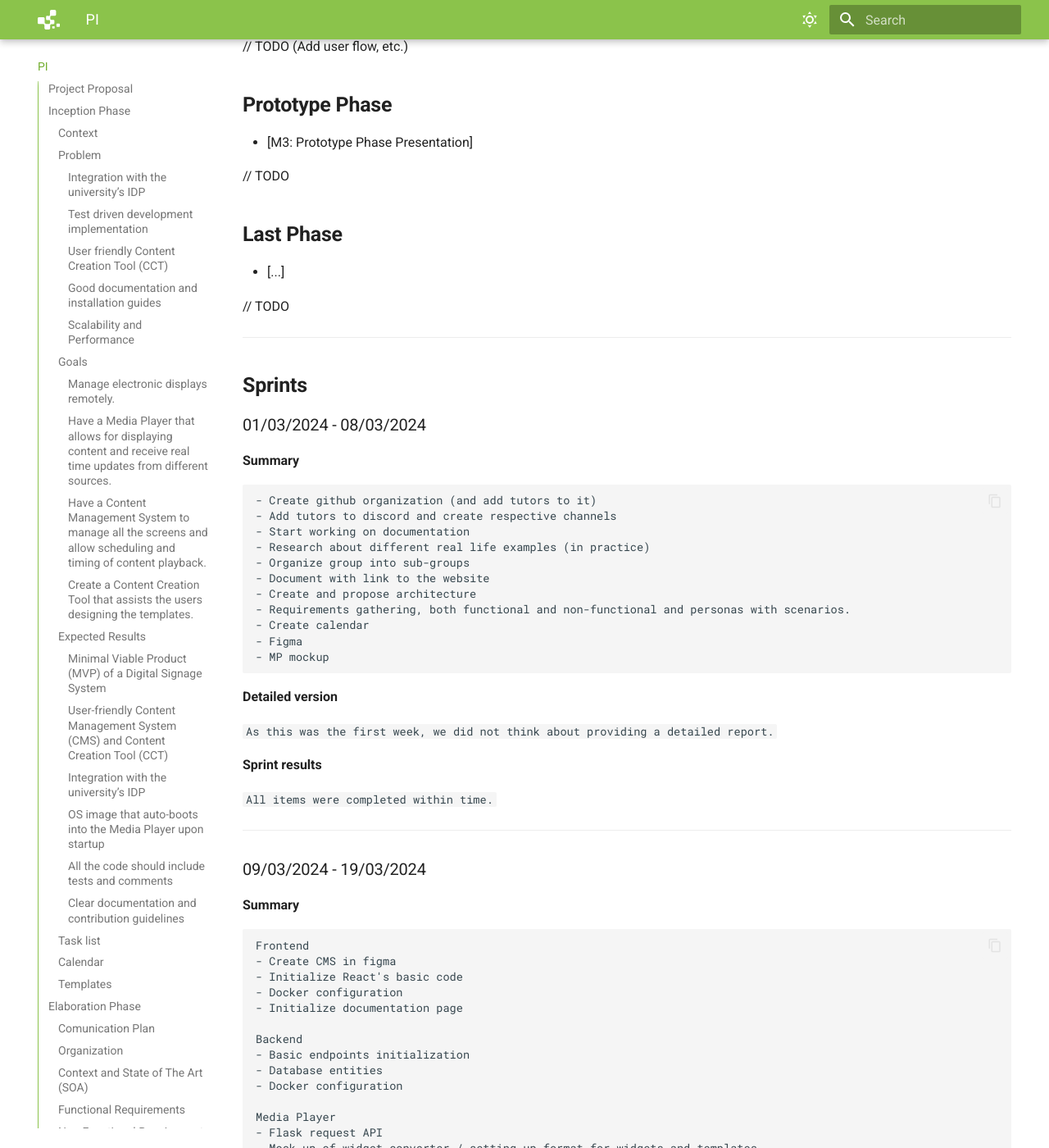
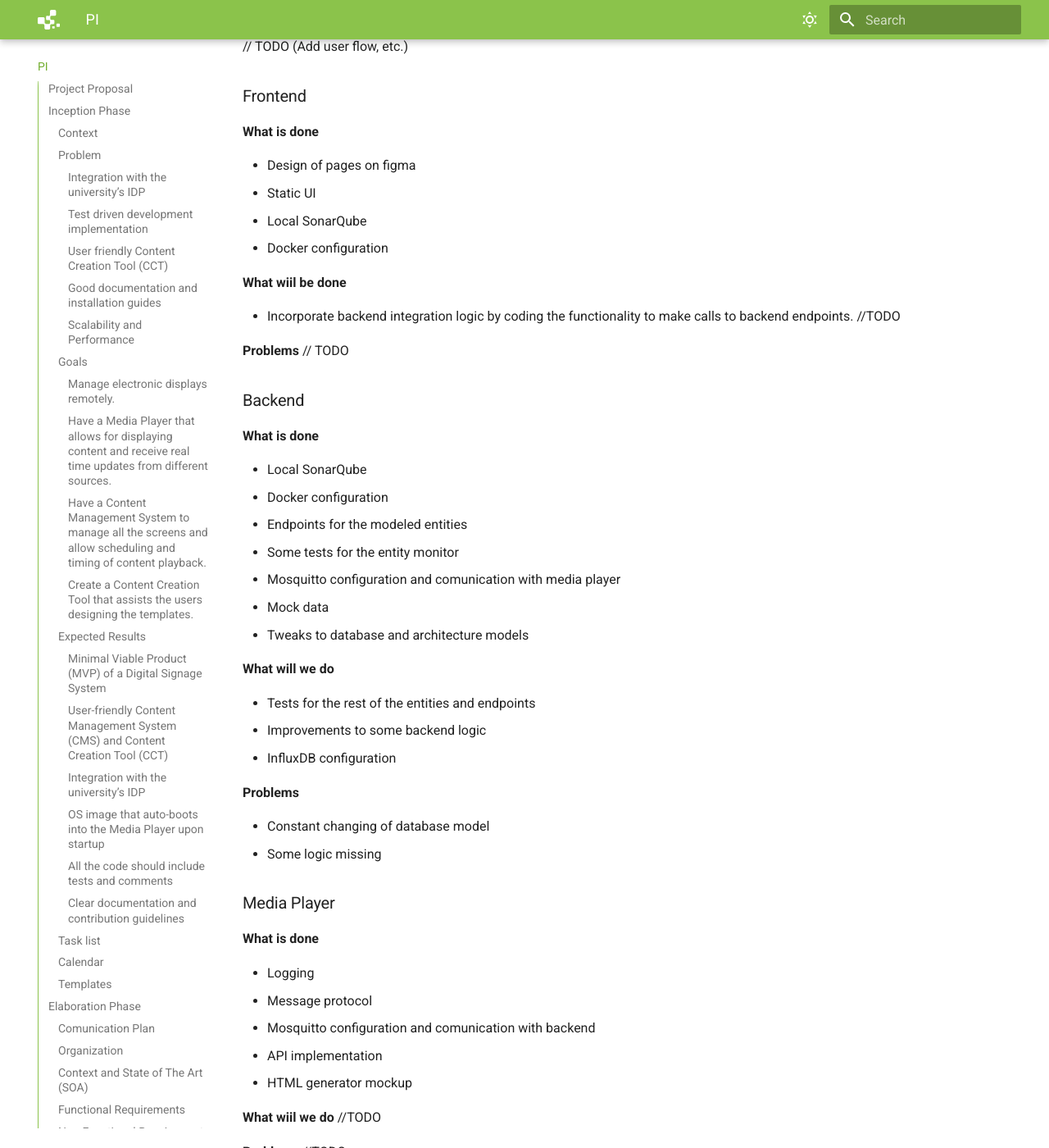
Before and after one commit to UA-Smart-Signage-Platform/Documentation-Website, an MkDocs documentation site: the page built from docs/pi.md, in a window 1280 px wide and 1400 px high, scrolled down 9149 px. Shown: the whole window at 82% size. Built offline with MkDocs 1.6.1 and Material for MkDocs 9.7.7, drawn with Linux system fonts in a browser that asks for light colours; some of the changed text lies outside the part shown.

Commit message:
checkpoint1 documentation almost done(missing user wokflws)

```diff
--- a/docs/pi.md
+++ b/docs/pi.md
@@ -266,6 +266,70 @@ Goals:
 
 // TODO (Add user flow, etc.)
 
+### Frontend
+
+**What is done**
+
+- Design of pages on figma
+- Static UI
+- Local SonarQube
+- Docker configuration
+
+**What wiil be done**
+
+- Incorporate backend integration logic by coding the functionality to make calls to backend endpoints.
+//TODO
+
+**Problems**
+// TODO
+
+### Backend
+
+**What is done**
+
+- Local SonarQube
+- Docker configuration
+- Endpoints for the modeled entities
+- Some tests for the entity monitor
+- Mosquitto configuration and comunication with media player
+- Mock data
+- Tweaks to database and architecture models
+
+
+**What will we do**
+
+- Tests for the rest of the entities and endpoints
+- Improvements to some backend logic
+- InfluxDB configuration
+
+**Problems**
+
+- Constant changing of database model
+- Some logic missing
+
+### Media Player
+
+**What is done**
+
+- Logging
+- Message protocol
+- Mosquitto configuration and comunication with backend
+- API implementation
+- HTML generator mockup
+
+**What wiil we do**
+//TODO
+
+
+**Problems**
+//TODO
+
+
+###	User Workflow
+
+
+
+
 ## **Prototype Phase**
 - [M3: Prototype Phase Presentation]
 
```
